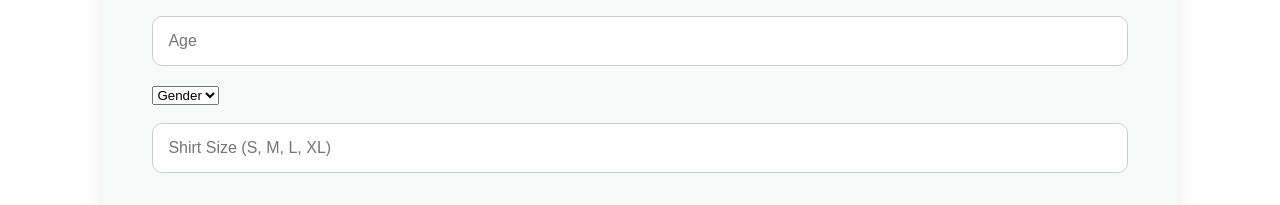
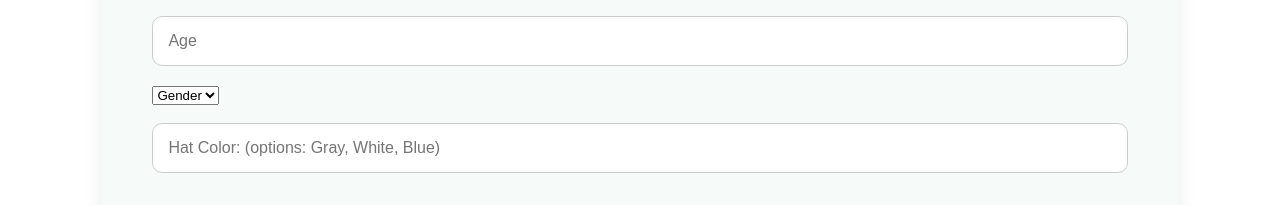
Before and after one commit to 2727cwalker-stack/sunken-city-race, a plain HTML site: page signup.html in a window 1280 px wide. Shown: the part 1720-1925 px from the top of the page. Drawn offline with nearby package versions, Linux system fonts and the light colour scheme; files whose address does not match are found by name.

Commit message:
Update signup.html

```diff
--- a/signup.html
+++ b/signup.html
@@ -521,7 +521,7 @@ Step 2: Participant Information Form
     <option value="Other">Other</option>
   </select>
 
-  <input type="text" name="shirt" placeholder="Shirt Size (S, M, L, XL)">
+  <input type="text" name="shirt" placeholder="Hat Color: (options: Gray, White, Blue)">
 
   <button type="submit">Submit</button>
 
```
